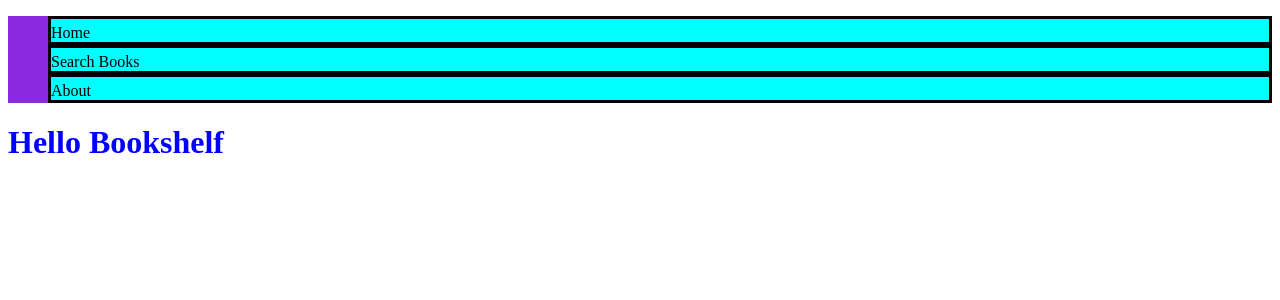
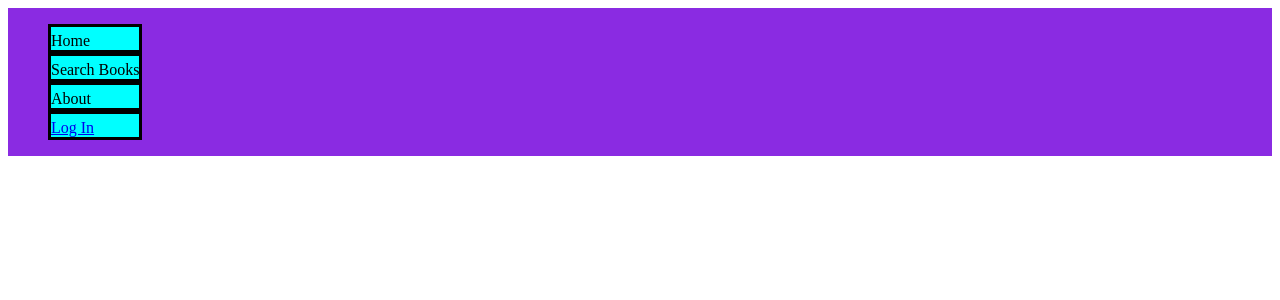
Before and after one commit to ChristopherSWest/Bookshelf, a Django app: template shelf/Books/templates/books/index.html in a window 1280 px wide. Shown: the top 300 px of the page. Run offline with Django 3.2, Linux system fonts and the light colour scheme; the template is opened without the code that fills it, so the values that code supplies are empty.

Commit message:
added login and logout functionality

```diff
--- a/shelf/Books/static/books/styles.css
+++ b/shelf/Books/static/books/styles.css
@@ -3,7 +3,7 @@ h1 {
 }
 
 nav {
-    display: block;
+    display: flex;
     background-color: blueviolet;
 
 }
--- a/shelf/Books/templates/books/index.html
+++ b/shelf/Books/templates/books/index.html
@@ -1,14 +1,14 @@
 {% extends "books/layout.html" %}
 
+{% block nav %}{% load static %}
+{% if user.is_authenticated %}
+<li>Hey {{ user.username }}</li>
+<li><a href="{% url 'logout' %}">Log Out</a></li>
+{% else %}
+<li><a href="{% url 'login' %}">Log In</a></li>
+{% endif %}
+{% endblock %}
+
 {% block body %}{% load static %}
-    <main>
-        <nav>
-            <ul>
-                <li>Home</li>
-                <li>Search Books</li>
-                <li>About</li>
-            </ul>
-        </nav>
-        <h1>Hello Bookshelf</h1>
-    </main>
+
 {% endblock %}
--- a/shelf/Books/templates/books/layout.html
+++ b/shelf/Books/templates/books/layout.html
@@ -12,6 +12,16 @@
         <link rel="stylesheet" href="{% static 'books/styles.css' %}">
     </head>
     <body>
+        <nav>
+            <ul>
+                <li>Home</li>
+                <li>Search Books</li>
+                <li>About</li>
+                {% block nav %}
+
+                {% endblock %}
+            </ul>
+        </nav>
         {% block body %}
         {% endblock %}
 
--- a/shelf/shelf/urls.py
+++ b/shelf/shelf/urls.py
@@ -16,7 +16,9 @@ Including another URLconf
 from django.contrib import admin
 from django.urls import path, include
 
+
 urlpatterns = [
     path('admin/', admin.site.urls),
+    path('users/', include('django.contrib.auth.urls')),
     path('books/', include("Books.urls"))
 ]
```
Also changed, not shown: shelf/templates/registration/login.html (added, +8 -0 lines).
